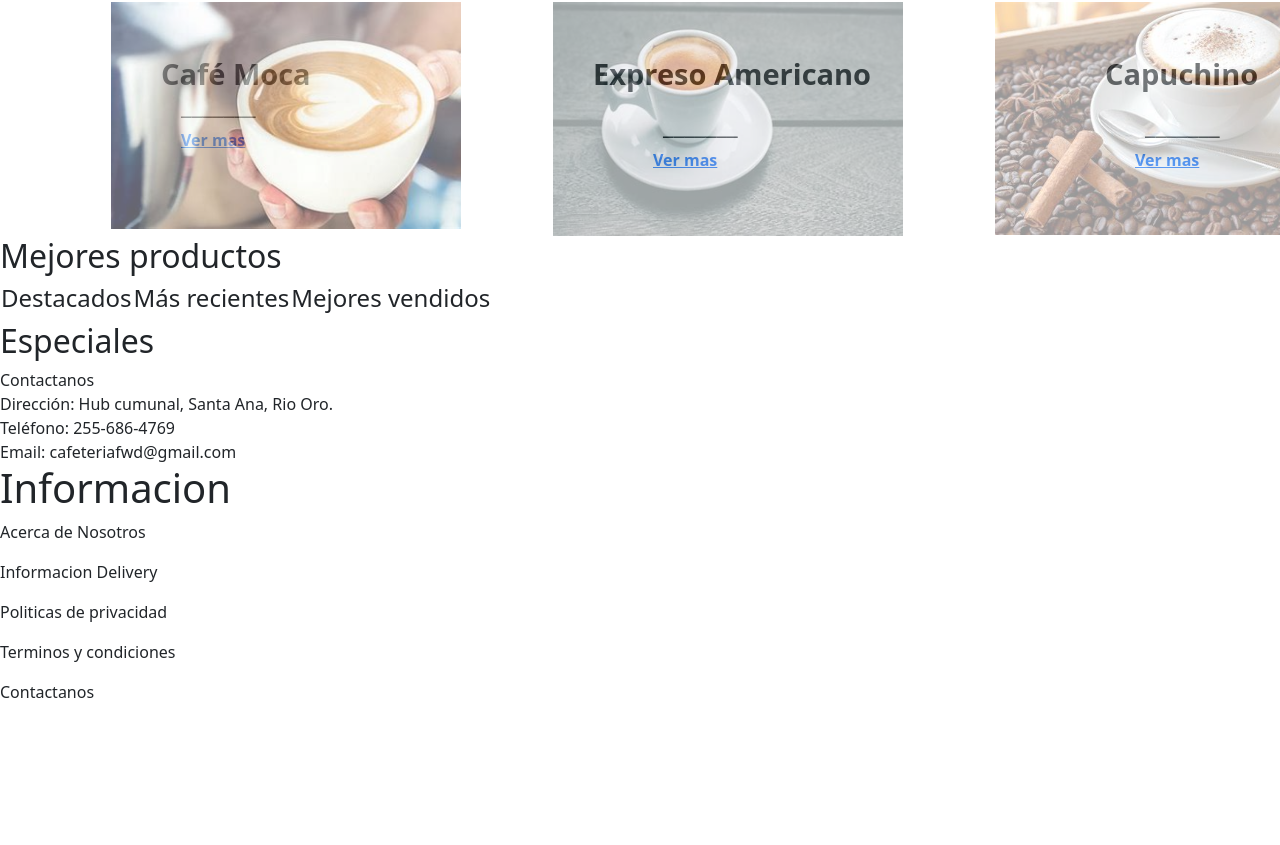
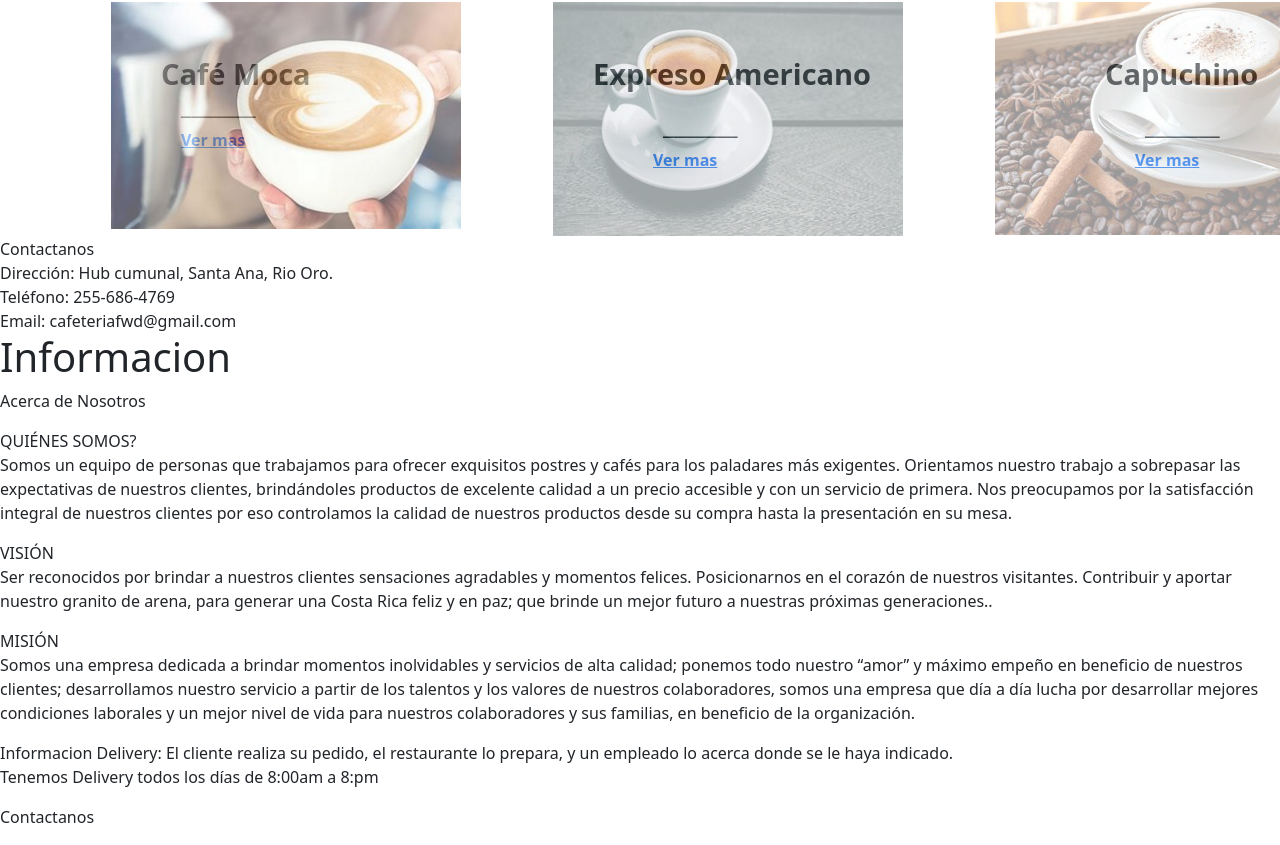
Before and after one commit to MchevezS/proyectoFinal, a React (Vite) app in the folder vite-project/: page /Home in a window 1280 px wide. Shown: the part 888-1733 px from the top of the page. Before the commit the page ends 1608 px from the top, so only its background shows below. Built offline with nearby package versions, Linux system fonts and the light colour scheme; data requests are answered from the project's data file.

Commit message:
cree un nagative para las imegenes

```diff
--- a/vite-project/src/JS/Capuchino.jsx
+++ b/vite-project/src/JS/Capuchino.jsx
@@ -5,7 +5,7 @@ const Capuchino = () => {
     <div>
      <h1>Café Capuchino</h1>
      <div className='cuadroCapuchino'>
-       <img src='./src/Imagenes/capuchino de chocolate.jpg'></img>
+       <img src='./src/Imagenes/capuchino de choclate.jpg'></img>
          <p>Precio: 1500 Colones</p>
     </div>
      <div className='cuadroCapuchino'>
@@ -17,7 +17,7 @@ const Capuchino = () => {
          <p>Precio: 1500 Colones</p>
     </div>
     <div className='cuadroCapuchino'>
-       <img src='./src/Imagenes/capuchnno2.jpg'></img>
+       <img src='./src/Imagenes/capuchno2.jpg'></img>
          <p>Precio: 1500 Colones</p>
     </div>
     <div className='cuadroCapuchino'>
--- a/vite-project/src/JS/Expreso.jsx
+++ b/vite-project/src/JS/Expreso.jsx
@@ -20,7 +20,7 @@ const Expreso = () => {
          <p>Precio: 1500 Colones</p>
     </div>
     <div className='cuadroExpreso'>
-       <img src='./src/Imagenes/expreso22.jpg'></img>
+       <img src='./src/Imagenes/expreso 22.jpg'></img>
          <p>Precio: 1500 Colones</p>
     </div>
     </div>
--- a/vite-project/src/JS/Postres.jsx
+++ b/vite-project/src/JS/Postres.jsx
@@ -11,6 +11,26 @@ const Postres = () => {
        <img src='./src/Imagenes/tresLeche.jpg'></img>
          <p>Precio: 1500 Colones</p>
     </div>
+    <div className='cuadroPostre'>
+       <img src='./src/Imagenes/donas.jpg'></img>
+         <p>Precio: 1500 Colones</p>
+    </div>
+    <div className='cuadroPostre'>
+       <img src='./src/Imagenes/flan.jpg'></img>
+         <p>Precio: 1500 Colones</p>
+    </div>
+    <div className='cuadroPostre'>
+       <img src='./src/Imagenes/alfajores.jpg'></img>
+         <p>Precio: 1500 Colones</p>
+    </div>
+    <div className='cuadroPostre'>
+       <img src='./src/Imagenes/pañuelo dulce.jpg'></img>
+         <p>Precio: 1500 Colones</p>
+    </div>
+    <div className='cuadroPostre'>
+       <img src='./src/Imagenes/sandwich.png'></img>
+         <p>Precio: 1500 Colones</p>
+    </div>
     </div>
   )
 }
--- a/vite-project/src/componentes/Principal/InfoCafeteria.jsx
+++ b/vite-project/src/componentes/Principal/InfoCafeteria.jsx
@@ -6,9 +6,24 @@ export default function InfoCafeteria() {
     <h1>Informacion</h1>
     <div>
         <p>Acerca de Nosotros</p>
-        <p>Informacion Delivery</p>
-        <p>Politicas de privacidad</p>
-       <p>Terminos y condiciones</p>
+        <p>QUIÉNES SOMOS? <br/>
+Somos un equipo de personas que trabajamos para ofrecer exquisitos postres y cafés para los paladares más exigentes.
+Orientamos nuestro trabajo a sobrepasar las expectativas de nuestros clientes, brindándoles productos de excelente calidad a un precio accesible y con un servicio de primera.
+Nos preocupamos por la satisfacción integral de nuestros clientes por eso controlamos la calidad de nuestros productos desde su compra hasta la presentación en su mesa.</p>
+        <p>VISIÓN <br/>
+Ser reconocidos por brindar a nuestros clientes sensaciones agradables y momentos felices.
+Posicionarnos en el corazón de nuestros visitantes.
+Contribuir y aportar nuestro granito de arena, para generar una Costa Rica feliz y en paz; que
+brinde un mejor futuro a nuestras próximas generaciones..</p>
+         <p>MISIÓN <br/>
+Somos una empresa dedicada a brindar momentos inolvidables y servicios de alta
+calidad; ponemos todo nuestro “amor” y máximo empeño en beneficio de nuestros clientes;
+desarrollamos nuestro servicio a partir de los talentos y los valores de nuestros
+colaboradores, somos una empresa que día a día lucha por desarrollar mejores condiciones
+laborales y un mejor nivel de vida para nuestros colaboradores y sus familias, en beneficio de
+la organización.</p>
+        <p>Informacion Delivery: El cliente realiza su pedido, el restaurante lo prepara, y un empleado lo acerca donde se le haya indicado. <br/>
+        Tenemos Delivery todos los días de 8:00am a 8:pm</p>
        <p>Contactanos</p>
 
     </div>
--- a/vite-project/src/componentes/Principal/MejorCategoria.jsx
+++ b/vite-project/src/componentes/Principal/MejorCategoria.jsx
@@ -18,7 +18,7 @@ export default function MejorCategoria() {
         <p className='cafeMoca' >Café Moca</p>
         <h4 className='cafeLinea1'>_______</h4>
         <a className='verMas1' onClick={()=>{
-            navigate("/MocaChino")
+            navigate("/Moca")
            }}>Ver mas</a>
         <img className='mocaImagen' src='./src/Imagenes/OIP.jpg'></img>
     </th>
--- a/vite-project/src/componentes/Principal/MejoresProductos.jsx
+++ b/vite-project/src/componentes/Principal/MejoresProductos.jsx
@@ -2,8 +2,8 @@ import React from 'react'
 import '/src/Estilos/MejoresProducto.css'
 export default function MejoresProductos() {
   return (<>
-    <div>  {/*aca estoy separando los productos por seccion */}
-    <h2 className='mejoresProductos'>Mejores productos</h2>
+    {/* <div>  {/*aca estoy separando los productos por seccion */}
+    {/* <h2 className='mejoresProductos'>Mejores productos</h2>
     <th>
         <h4 className='destacados'>Destacados</h4>
     </th>
@@ -15,7 +15,7 @@ export default function MejoresProductos() {
     </th>
     </div>
        <h2 className='especiales'>Especiales</h2>
-       {/* voy agregar las imganes de los productos especiales */}
+       voy agregar las imganes de los productos especiales */}
     </>
   )
 }
```
Also changed, not shown: vite-project/src/main.jsx (+19 -0 lines).
